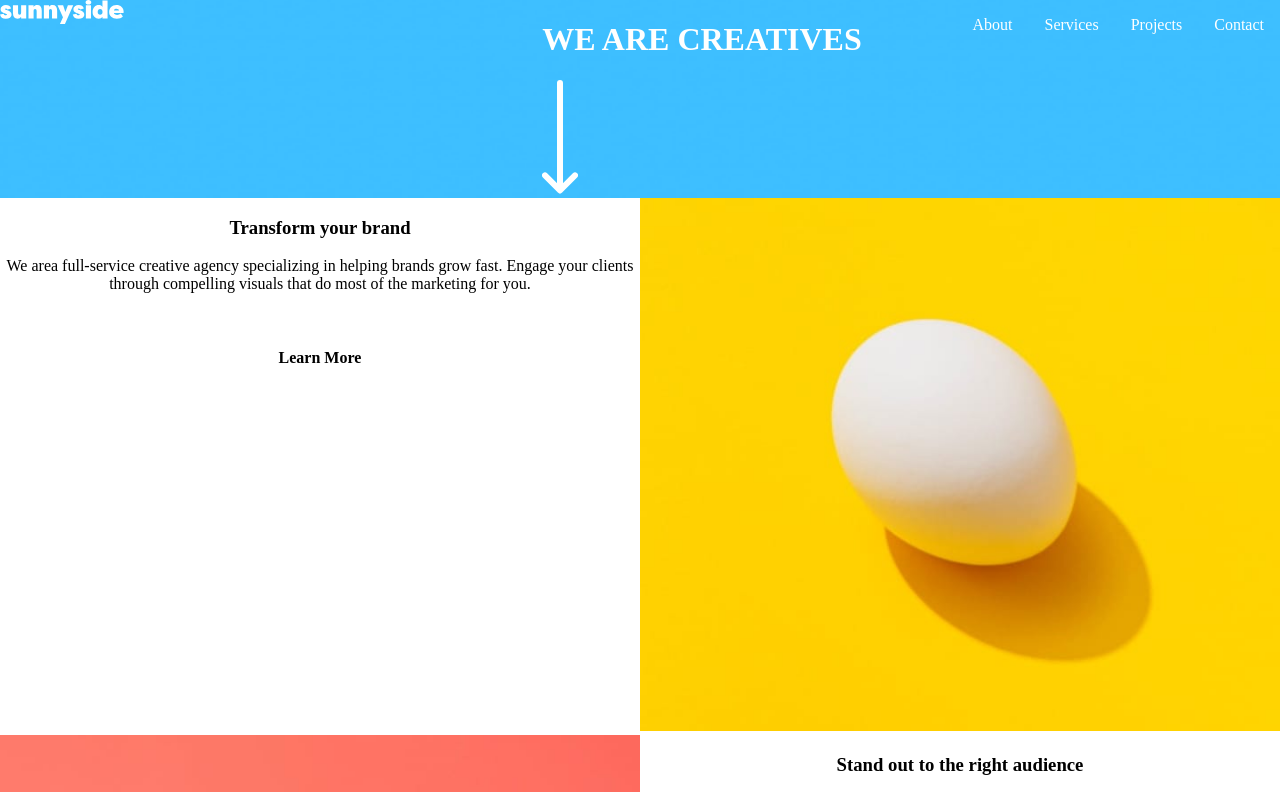
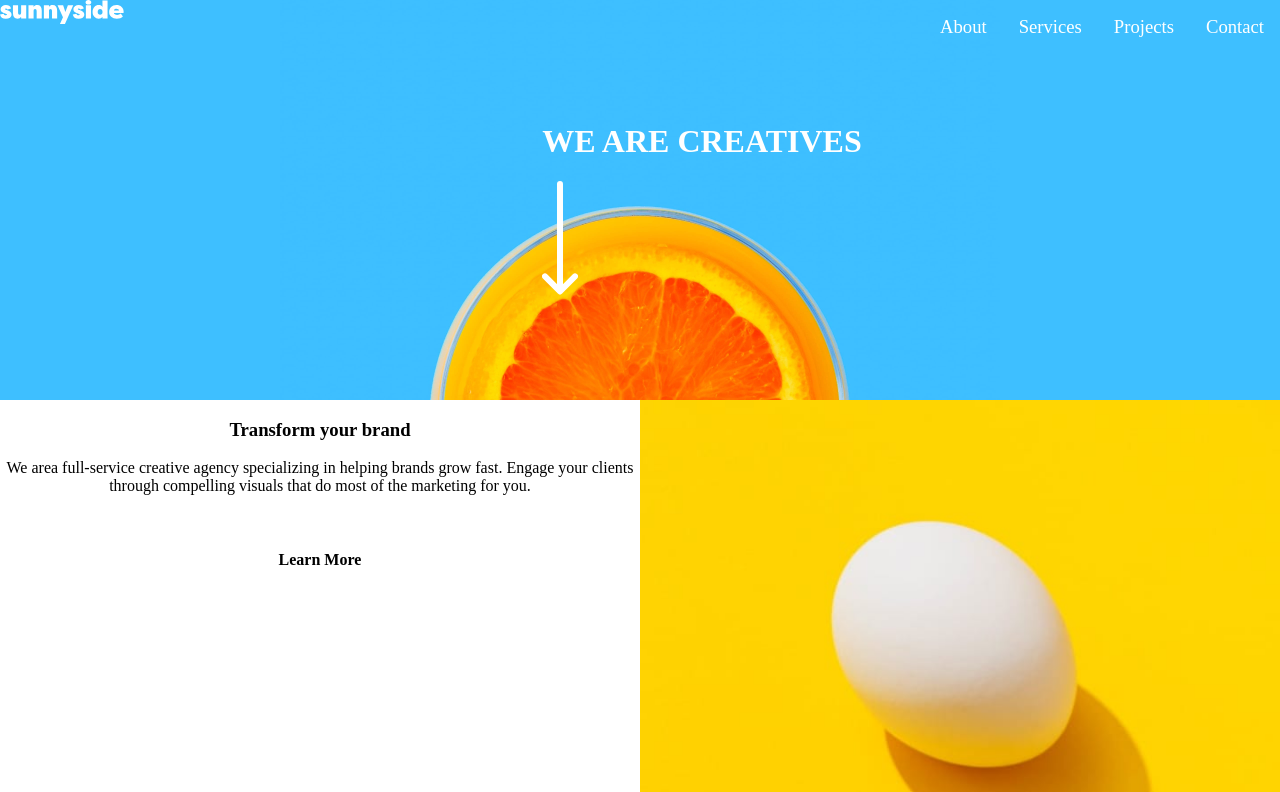
Before and after one commit to AlainNshimirimana/sunnyside-landing-page, a React (Create React App) app: page / in a window 1280 px wide. Shown: the top 792 px of the page. Built offline with nearby package versions, Linux system fonts and the light colour scheme.

Commit message:
Fixed header  BG image

```diff
--- a/src/App.js
+++ b/src/App.js
@@ -6,7 +6,7 @@ import './css/App.css';
 function App(){
 
     return(
-        <div className='app-div'>
+        < div className='app-div'>
             <Header />
             <BodyTop />
         </div>
--- a/src/components/Header.js
+++ b/src/components/Header.js
@@ -7,10 +7,8 @@ import ArrowDown from './images/icon-arrow-down.svg';
 function Header(){
     return(
         <div className='head-content'>
-            <div className='header-container'>
-                <div className='HeaderBG'>
-                    <img alt='Header logo' className='HeaderImgBG' src={ImageHeader}/>
-                </div>
+            <div className='header-container' style={{backgroundImage: `url(${ImageHeader})`}}>
+
                 <div className='companyName'>
                     <img alt='agency logo' src={AgencyLogo} className='agencyLogo'/>
                 </div>
--- a/src/css/Header.css
+++ b/src/css/Header.css
@@ -4,19 +4,15 @@
 
 .header-container{
     width: 100%;
-    position: relative;
     top: 0;
     left: 0;
     right: 0;
     display: flex;
-    clear: both;
-}
-.HeaderBG{
-    position: absolute;
-    width: 100%;
-    left: 0;
-    top: 0;
-    z-index: -1;
+    min-height: 50vh;
+    background-position: center;
+    background-size: contain;
+    background-repeat: no-repeat;
+    background-color: #3EBFFF;
 }
 .HeaderImgBG{
     width: 100%;
@@ -44,6 +40,7 @@
     text-align: center;
     text-decoration: none;
     padding: 16px;
+    font-size: 14pt;
 }
 
 .arrow-text{
```
